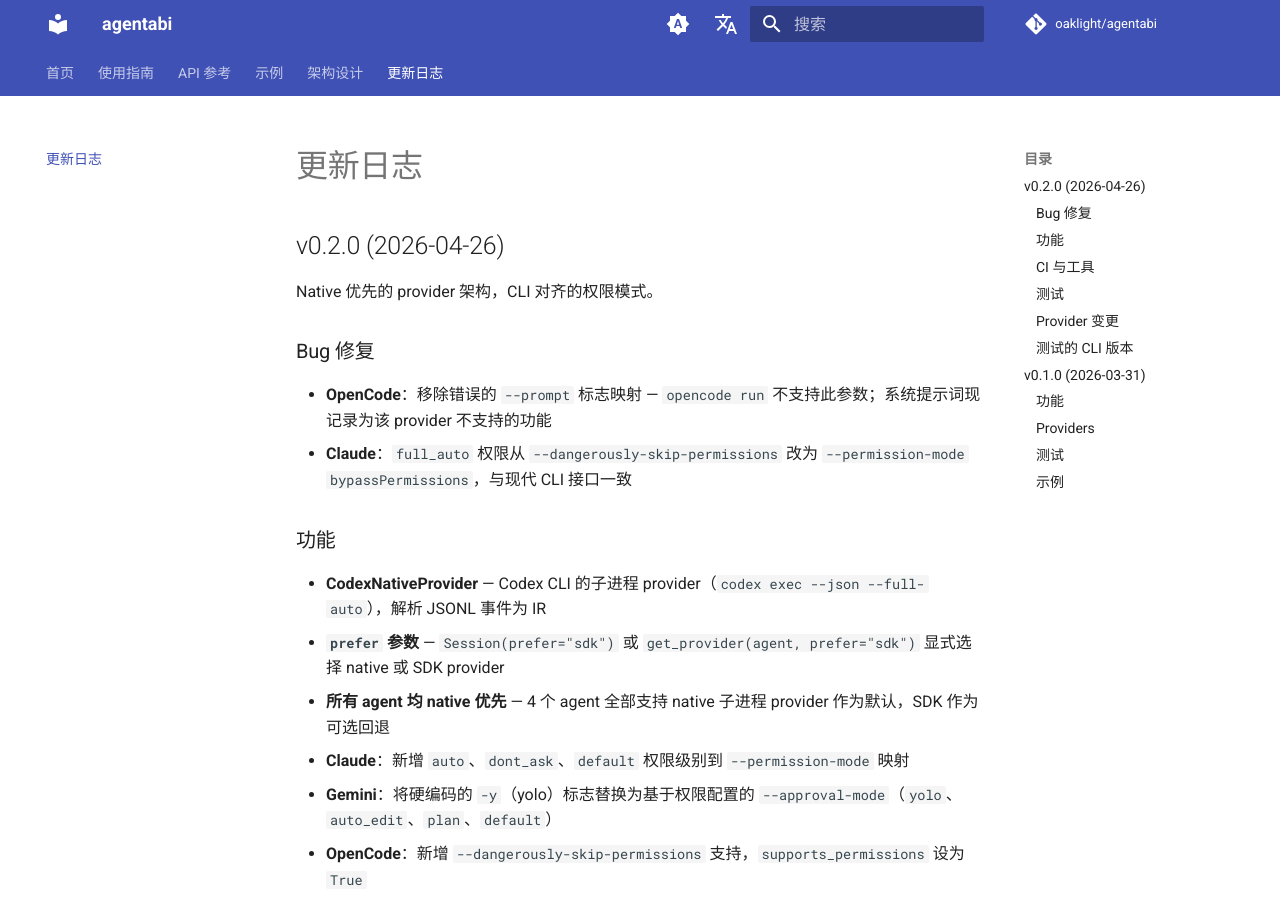
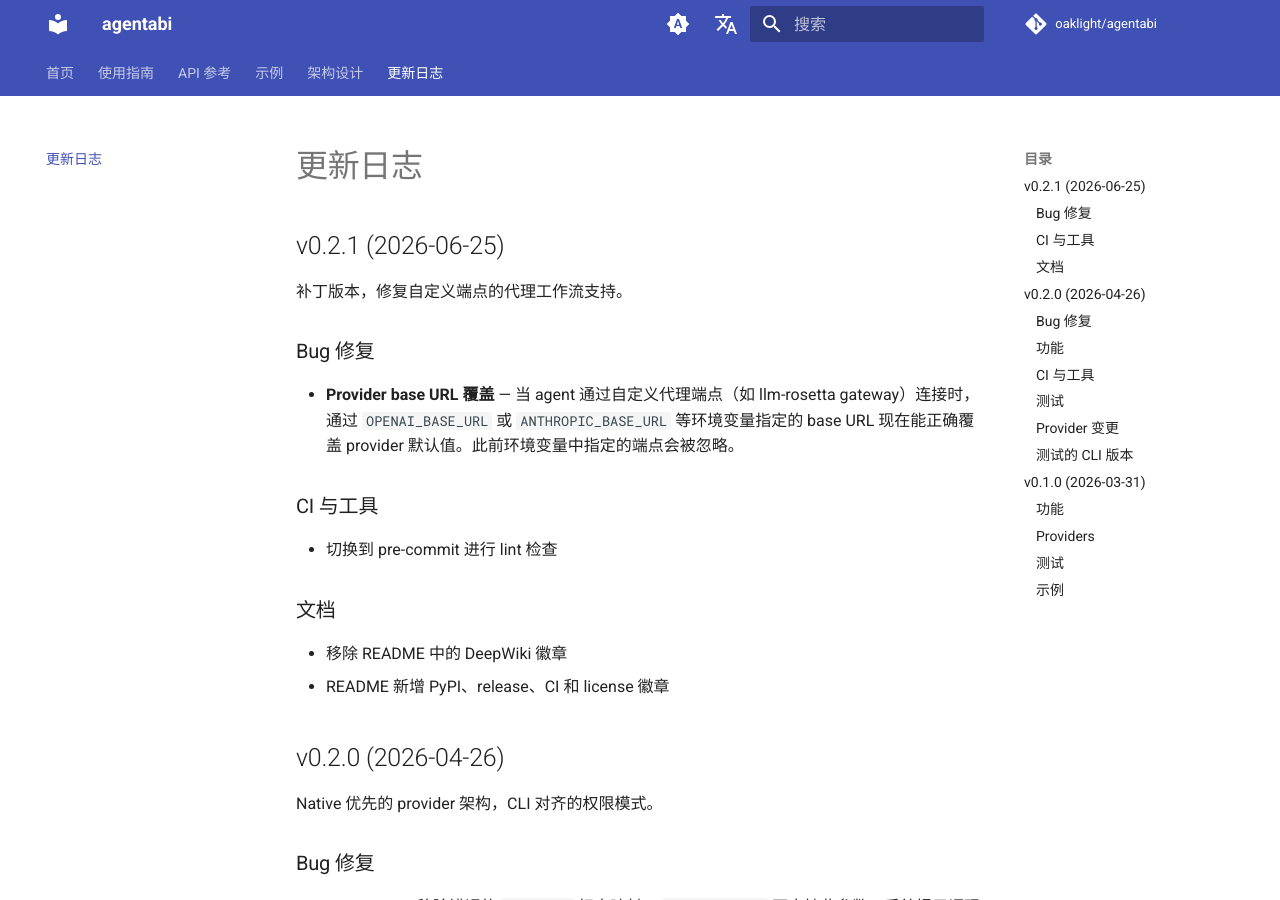
Before and after one commit to Oaklight/agentabi, an MkDocs documentation site: the page built from docs/changelog.md, in a window 1280 px wide and 900 px high. Built offline with MkDocs 1.6.1 and Material for MkDocs 9.7.7, drawn with Linux system fonts in a browser that asks for light colours; comment, search, counter and statistics services are not loaded.

Commit message:
docs: add v0.2.1 changelog

```diff
--- a/docs/changelog.md
+++ b/docs/changelog.md
@@ -1,4 +1,21 @@
 # 更新日志
+
+## v0.2.1 (2026-06-25)
+
+补丁版本，修复自定义端点的代理工作流支持。
+
+### Bug 修复
+
+- **Provider base URL 覆盖** — 当 agent 通过自定义代理端点（如 llm-rosetta gateway）连接时，通过 `OPENAI_BASE_URL` 或 `ANTHROPIC_BASE_URL` 等环境变量指定的 base URL 现在能正确覆盖 provider 默认值。此前环境变量中指定的端点会被忽略。
+
+### CI 与工具
+
+- 切换到 pre-commit 进行 lint 检查
+
+### 文档
+
+- 移除 README 中的 DeepWiki 徽章
+- README 新增 PyPI、release、CI 和 license 徽章
 
 ## v0.2.0 (2026-04-26)
 
```
